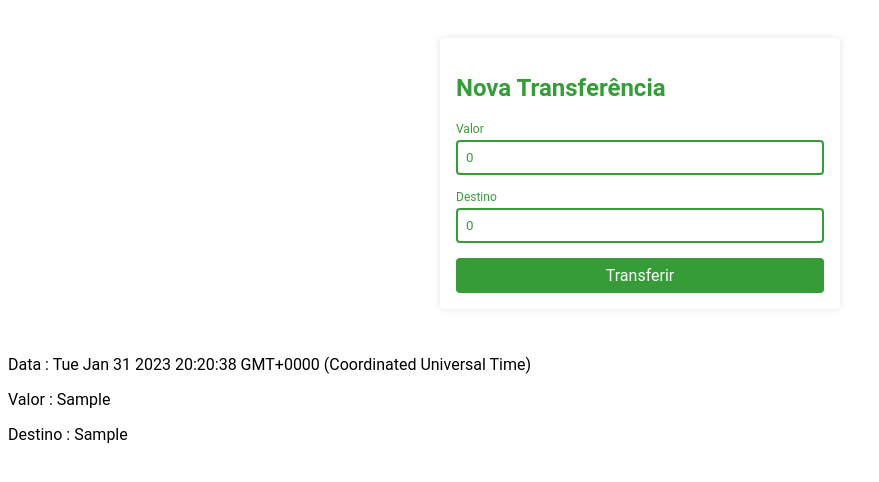
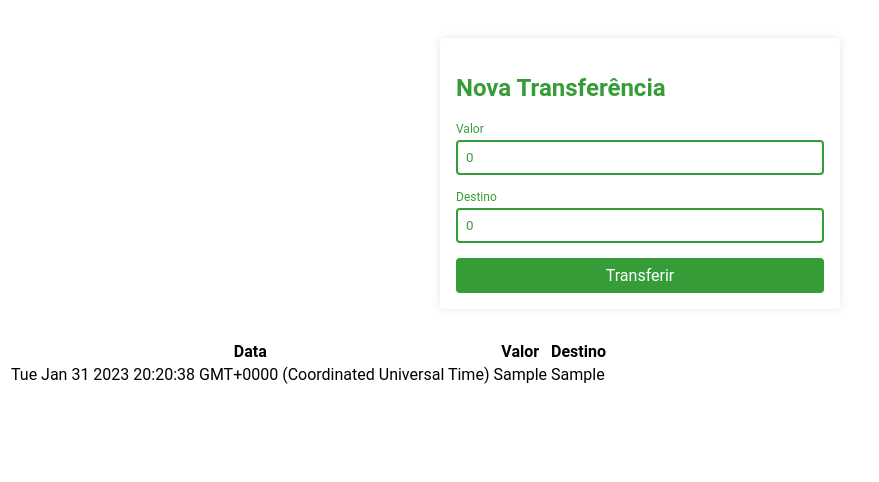
Before and after one commit to KelvenVS/bytebank, an Angular app: page / in a window 1280 px wide. Both pictures are taken after typing "Sample", "Sample" into the empty fields and a click on the button "Transferir". Shown: the top 482 px of the page, without its empty margins (0-879 px from the left). Built offline with nearby package versions, Linux system fonts and the light colour scheme.

Commit message:
Table para o extrato

```diff
--- a/src/app/extract/extract.component.html
+++ b/src/app/extract/extract.component.html
@@ -1,5 +1,14 @@
-<div *ngFor="let transfer of transferDatas">
-<p>Data : {{ transfer?.date}}</p>
-<p>Valor : {{ transfer?.value }}</p>
-<p>Destino : {{ transfer?.destiny }}</p>
-</div>
+<table>
+  <thead>
+    <th>Data</th>
+    <th>Valor</th>
+    <th>Destino</th>
+  </thead>
+  <tbody>
+    <tr *ngFor="let transfer of transferDatas">
+    <td>{{transfer?.date}}</td>
+    <td>{{transfer?.destiny}}</td>
+    <td>{{transfer?.value}}</td>
+    </tr>
+  </tbody>
+</table>
```
